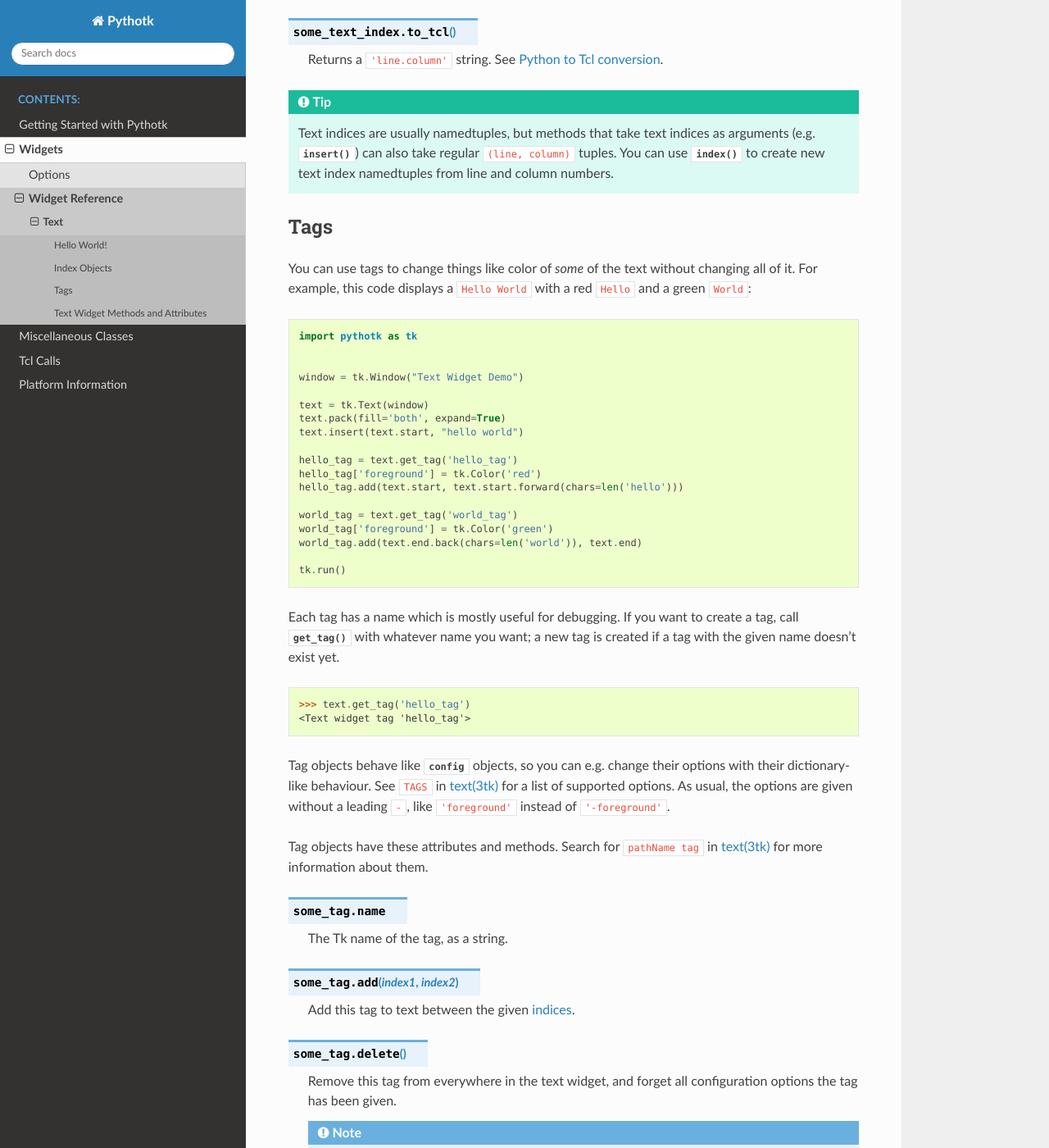
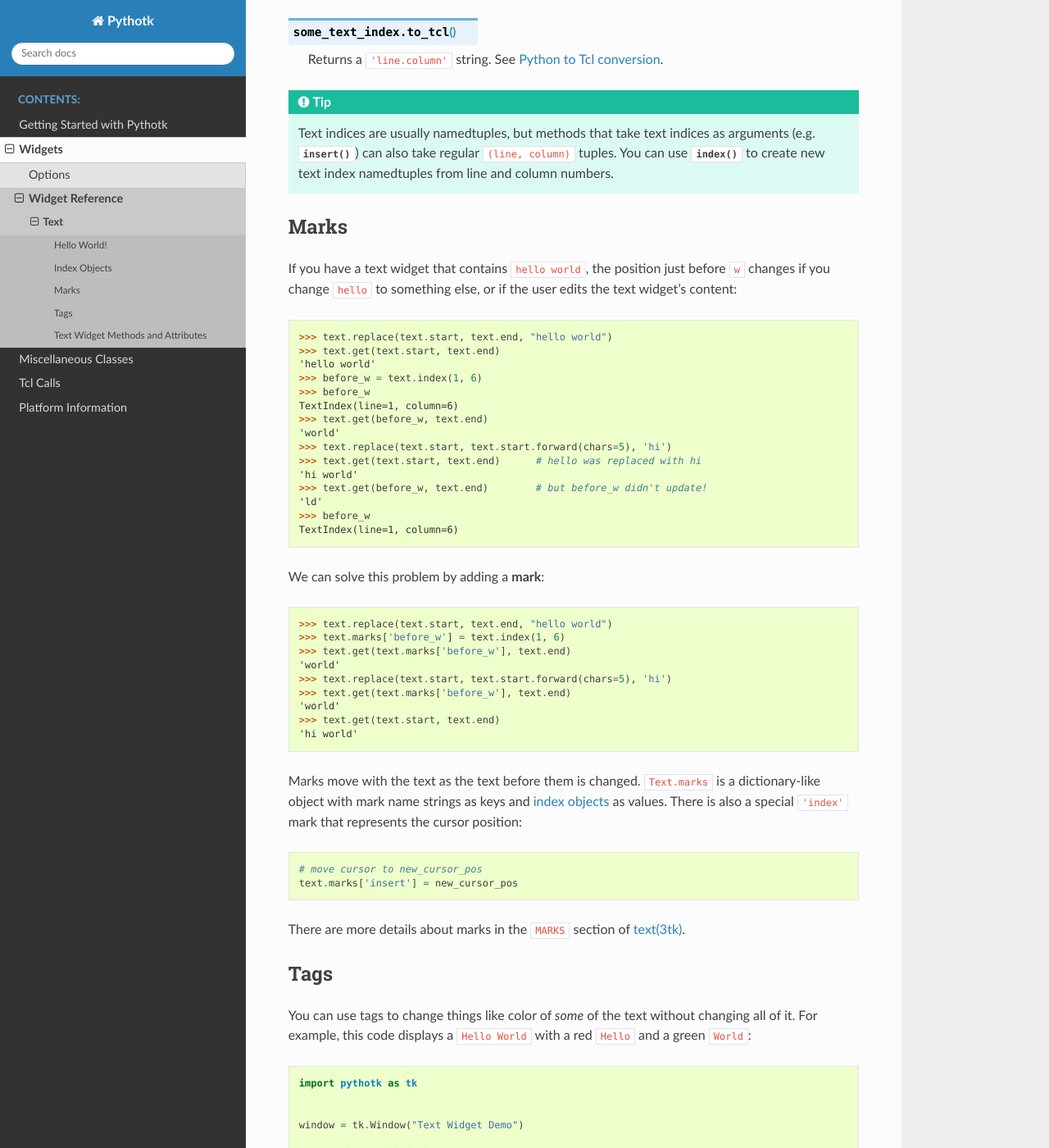
Before and after one commit to Akuli/teek, a Sphinx documentation site: the page built from docs/textwidget.rst, in a window 1280 px wide and 1400 px high, scrolled down 2947 px. Shown: the whole window at 82% size. Built offline with Sphinx 7.4.7 and the Read the Docs theme 2.0.0, drawn with Linux system fonts in a browser that asks for light colours; cross-references to code outside the pages are shown as plain code.

Commit message:
document marks

```diff
--- a/docs/textwidget.rst
+++ b/docs/textwidget.rst
@@ -156,6 +156,55 @@ Text indices have the following attributes and methods:
     text index namedtuples from line and column numbers.
 
 
+.. _textwidget-marks:
+
+Marks
+-----
+
+If you have a text widget that contains ``hello world``, the position just
+before ``w`` changes if you change ``hello`` to something else, or if the user
+edits the text widget's content:
+
+>>> text.replace(text.start, text.end, "hello world")
+>>> text.get(text.start, text.end)
+'hello world'
+>>> before_w = text.index(1, 6)
+>>> before_w
+TextIndex(line=1, column=6)
+>>> text.get(before_w, text.end)
+'world'
+>>> text.replace(text.start, text.start.forward(chars=5), 'hi')
+>>> text.get(text.start, text.end)      # hello was replaced with hi
+'hi world'
+>>> text.get(before_w, text.end)        # but before_w didn't update!
+'ld'
+>>> before_w
+TextIndex(line=1, column=6)
+
+We can solve this problem by adding a **mark**:
+
+>>> text.replace(text.start, text.end, "hello world")
+>>> text.marks['before_w'] = text.index(1, 6)
+>>> text.get(text.marks['before_w'], text.end)
+'world'
+>>> text.replace(text.start, text.start.forward(chars=5), 'hi')
+>>> text.get(text.marks['before_w'], text.end)
+'world'
+>>> text.get(text.start, text.end)
+'hi world'
+
+Marks move with the text as the text before them is changed.
+:attrib:`Text.marks` is a dictionary-like object with mark name strings as keys
+and :ref:`index objects <textwidget-index>` as values. There is also a special
+``'index'`` mark that represents the cursor position::
+
+    # move cursor to new_cursor_pos
+    text.marks['insert'] = new_cursor_pos
+
+There are more details about marks in the ``MARKS`` section of
+:man:`text(3tk)`.
+
+
 Tags
 ----
 
```
Also changed, not shown: 1 other file.
